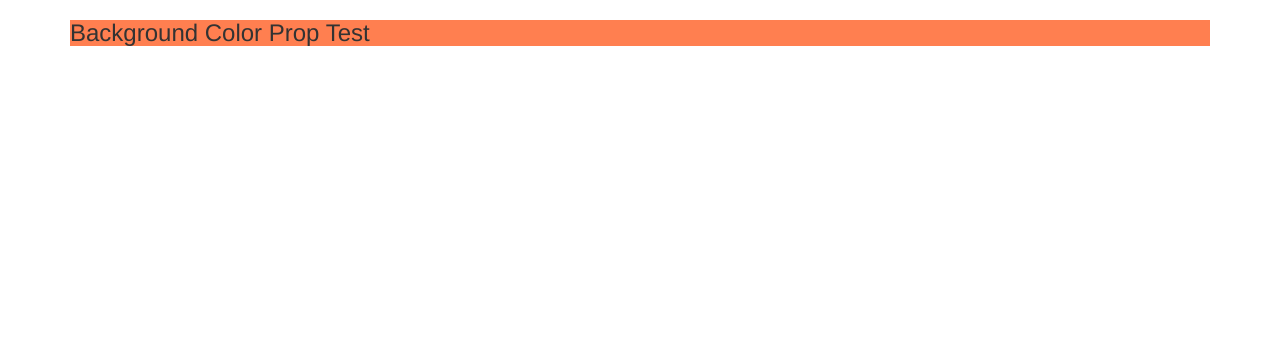
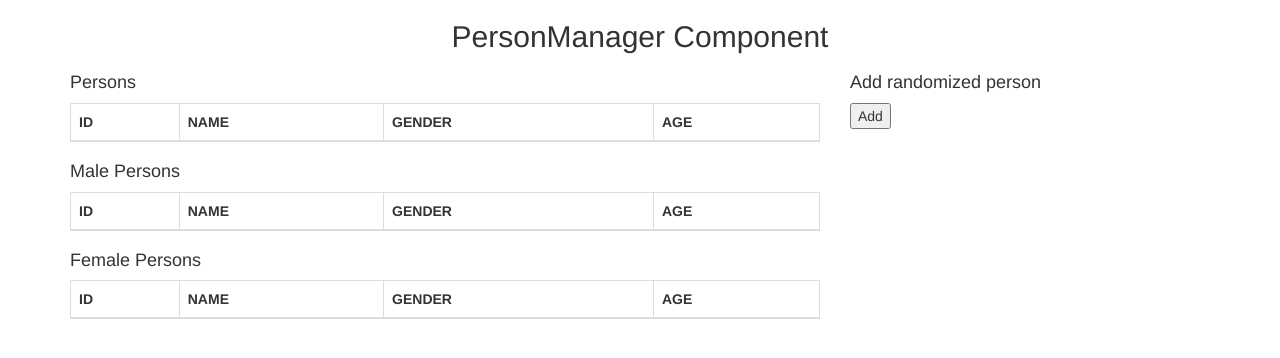
Before and after one commit to UniquelySimilar/vue-sandbox, a Vue app: page / in a window 1280 px wide. Shown: the top 358 px of the page. Built offline with nearby package versions, Linux system fonts and the light colour scheme.

Commit message:
modified component directory structure

```diff
--- a/src/App.vue
+++ b/src/App.vue
@@ -1,16 +1,16 @@
 <template>
   <div id="app" class="container">
-    <bg-color-prop-test bgColor="coral" />
+    <person-manager />
   </div>
 </template>
 
 <script>
-  import BgColorPropTest from '@/components/BgColorPropTest.vue'
+  import PersonManager from '@/components/PersonManager'
 
   export default {
     name: 'App',
     components: {
-      BgColorPropTest
+      PersonManager
     }
   }
 </script>
```
Also changed, not shown: src/components/csstest/CssGridLayout.vue (renamed from src/components/CssGridLayout.vue), src/components/csstest/FloatGridTest.vue (renamed from src/components/FloatGridTest.vue), src/components/csstest/ResponsiveGridView.vue (renamed from src/components/ResponsiveGridView.vue), src/components/jstest/ArrayUpdate.vue (renamed from src/components/ArrayUpdate.vue), src/components/ui/DigitsInput.vue (renamed from src/components/DigitsInput.vue), src/components/ui/ModalDialog.vue (renamed from src/components/ModalDialog.vue).
